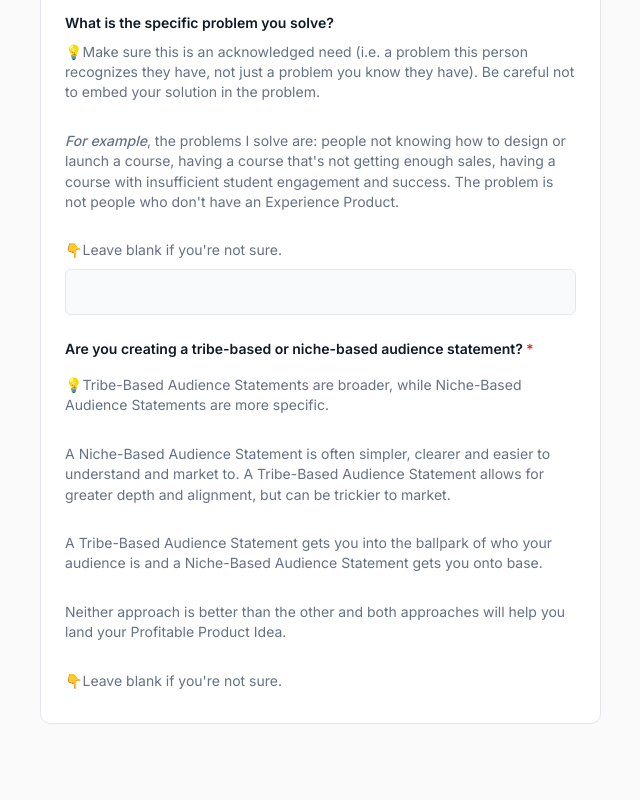
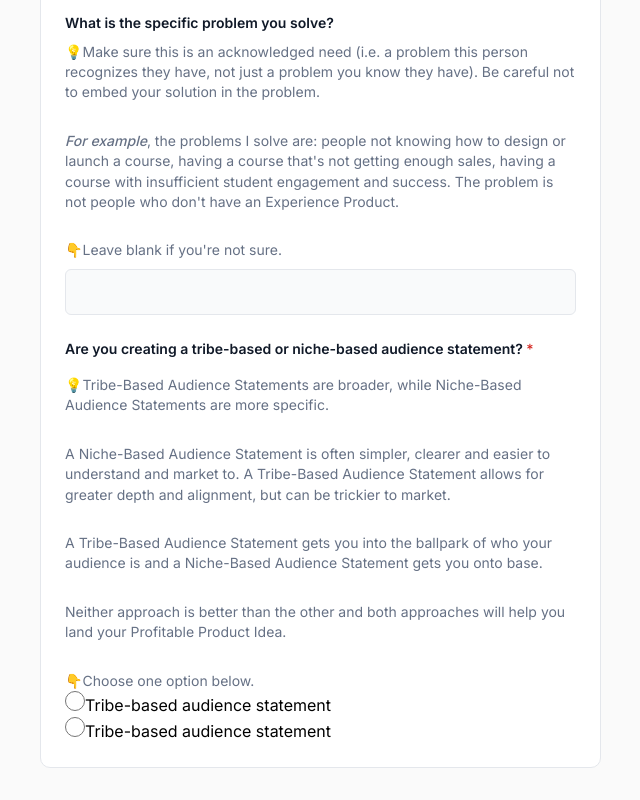
Before and after one commit to jaulf/AinsleexRayna, a Next.js app: page / in a window 1280 px wide. Shown: the part 1655-2455 px from the top of the page, without its empty margins (289-929 px from the left). Before the commit the page ends 2411 px from the top, so only its background shows below. Built offline with nearby package versions, Linux system fonts and the light colour scheme.

Commit message:
updated module1/step1

```diff
--- a/app/globals.css
+++ b/app/globals.css
@@ -351,3 +351,8 @@ input {
   font-size: 12px;
   line-height: 145%;
 }
+
+.radio {
+  width: 20px;
+  height: 20px;
+}
--- a/app/page.js
+++ b/app/page.js
@@ -170,16 +170,16 @@ export default function Home() {
                 Collins, simply answer the questions below, then hit Generate!
               </span>
               <span>
-                Based on what you share, we'll make some new, creative, possibly
+                Based on what you share, we&apos;ll make some new, creative, possibly
                 crazy and potentially very lucrative Profitable Product Idea
                 suggestions for you.
               </span>
               <span>
-                Don't get hung up on any one question (in fact, some can be left
+                Don&apos;t get hung up on any one question (in fact, some can be left
                 blank!). Work your way through the process and click Generate as
                 quickly as possible to get the ideas and clarity flowing.You can
                 run as many searches as you like during your 12 weeks of EPM, so
-                don't "save them up." Let’s go! ✨
+                don&apos;t "save them up." Let’s go! ✨
               </span>
             </p>
           </article>
@@ -192,7 +192,7 @@ export default function Home() {
             <p className="text-[14px] leading-5">
               I highly recommend watching each Training (or reading the
               Transcripts) BEFORE using this Generator so you understand what
-              we're working on!The alert & notifications component
+              we&apos;re working on!The alert & notifications component
             </p>
           </article>
 
@@ -252,7 +252,7 @@ export default function Home() {
 
             <article className="rps2">
               <h6 className="label-semibold">
-                Are there any particular kinds of people you'd like to generate
+                Are there any particular kinds of people you&apos;d like to generate
                 micro-niche ideas around?
               </h6>
               <p className="helper-text">
@@ -264,7 +264,7 @@ export default function Home() {
                 <span className="block">&nbsp;</span>
               </p>
               <p className="helper-text">
-                👇Leave blank if you're open to serving anybody.
+                👇Leave blank if you&apos;re open to serving anybody.
               </p>
               <div className="Input-cont">
                 <input
@@ -334,12 +334,12 @@ export default function Home() {
               <p className="helper-text">
                 <i className="font-medium">For example</i>, the problems I solve
                 are: people not knowing how to design or launch a course, having
-                a course that's not getting enough sales, having a course with
+                a course that&apos;s not getting enough sales, having a course with
                 insufficient student engagement and success. The problem is not
-                people who don't have an Experience Product.
+                people who don&apos;t have an Experience Product.
                 <span className="block">&nbsp;</span>
               </p>
-              <p className="helper-text">👇Leave blank if you're not sure.</p>
+              <p className="helper-text">👇Leave blank if you&apos;re not sure.</p>
               <div className="Input-cont">
                 <input type="text" />
               </div>
@@ -373,14 +373,18 @@ export default function Home() {
                 will help you land your Profitable Product Idea.
                 <span className="block">&nbsp;</span>
               </p>
-              <p className="helper-text">👇Leave blank if you're not sure.</p>
 
-             <div>
-              <p></p>
-              <div>
-
-              </div>
-             </div>
+              <article>
+                <p className="helper-text">👇Choose one option below.</p>
+                <div>
+                  <input class="radio" type="radio" id="samp1" name="samp" />
+                  <label>Tribe-based audience statement</label>
+                </div>
+                <div>
+                  <input class="radio" type="radio" id="samp1" name="samp" />
+                  <label>Tribe-based audience statement</label>
+                </div>
+              </article>
             </article>
           </section>
         </section>
```
